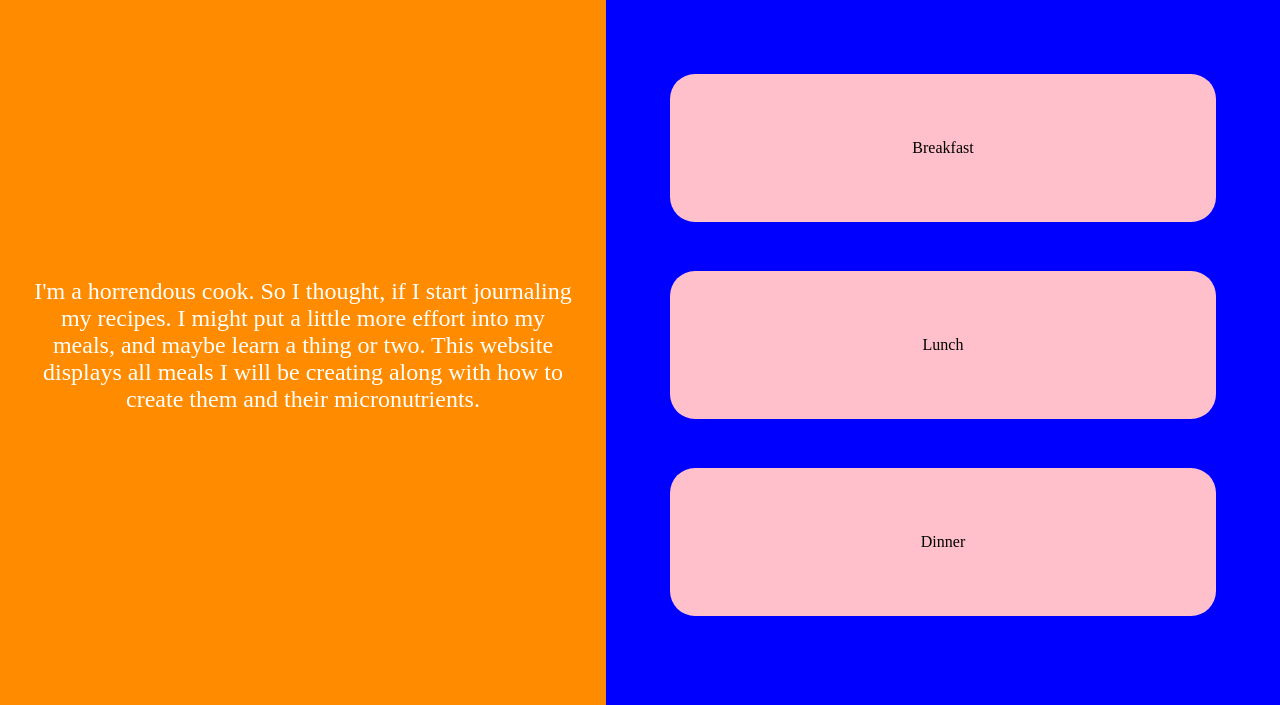
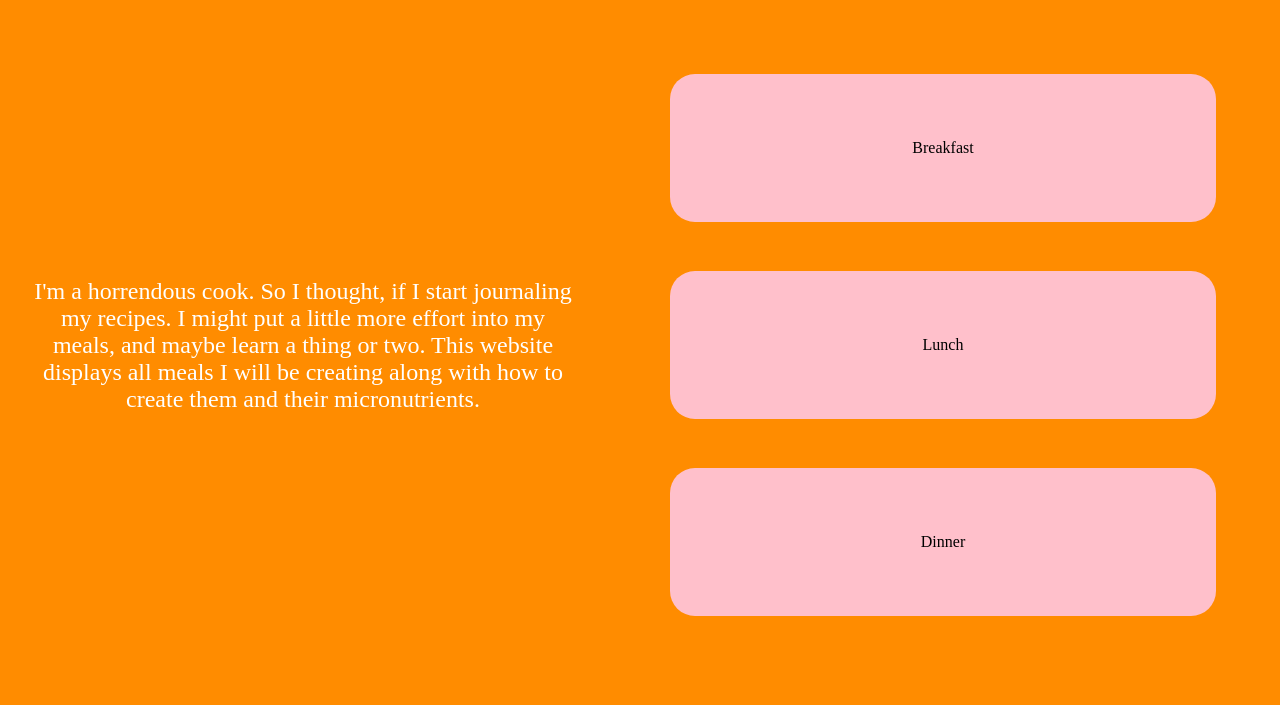
Before and after one commit to maxmcgilldev/mymenu, a plain HTML site: page index.html in a window 1280 px wide. Shown: the part 95-800 px from the top of the page. Drawn offline with Linux system fonts and the light colour scheme.

Commit message:
testing working between 2 pcs

```diff
--- a/style.css
+++ b/style.css
@@ -45,7 +45,7 @@ body {
 
 
 #options {
-    background-color: blue;
+    background-color: darkorange;
     width: 50%;
     padding:5%;
     display:flex;
```
